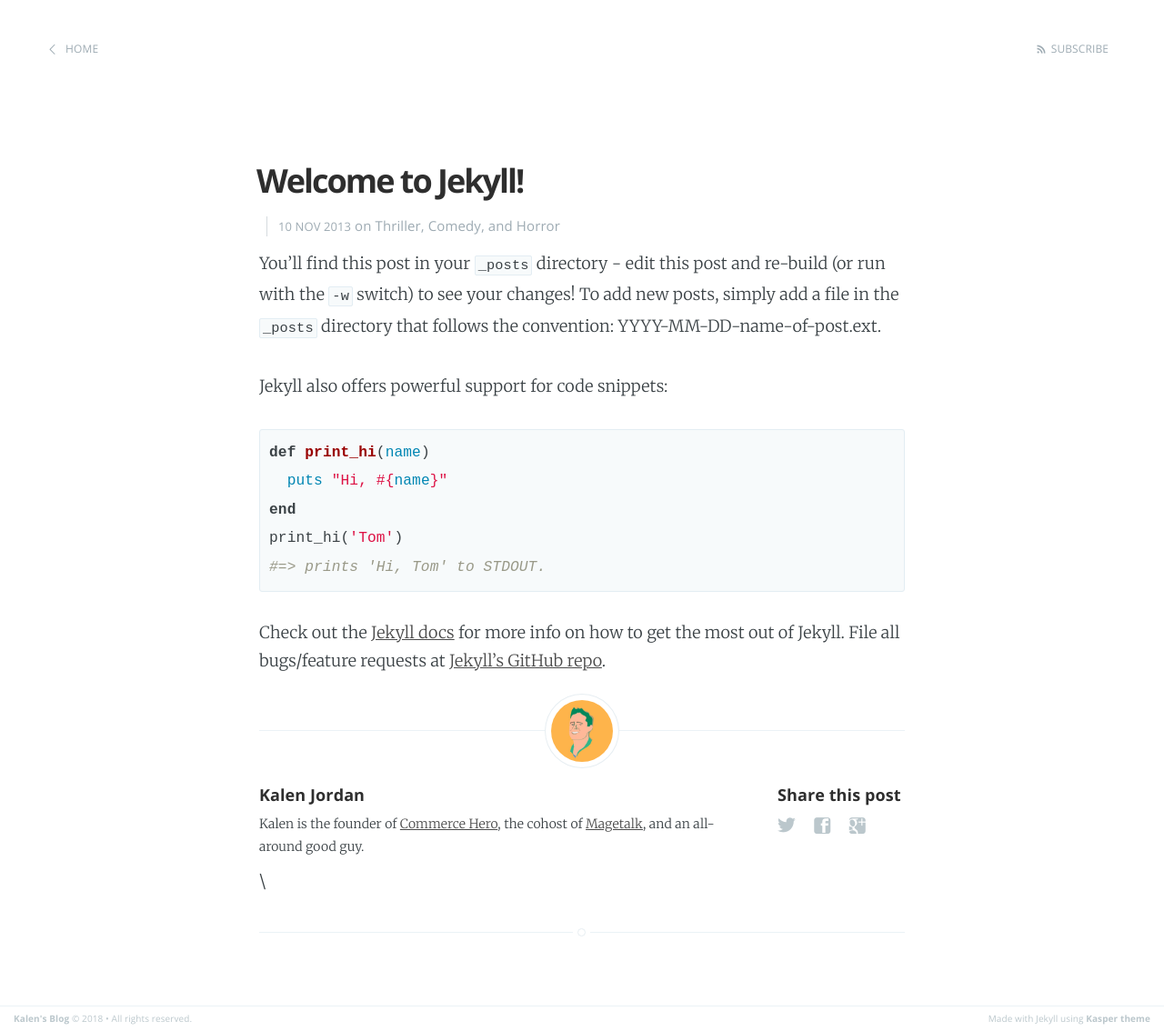
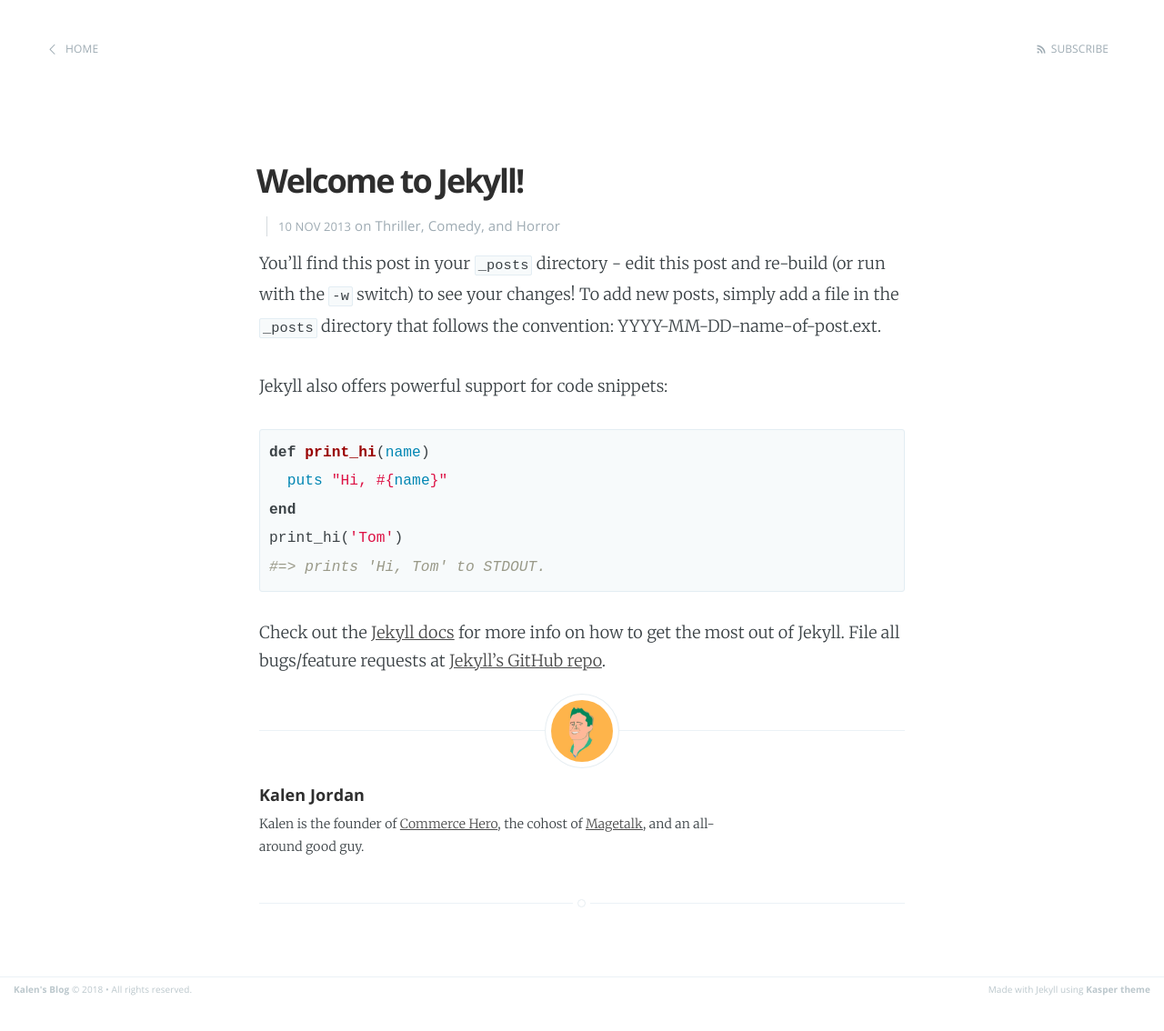
Before and after one commit to kalenjordan/kalenjordan.github.io, a Jekyll site: the page built from _posts/2013-11-10-welcome-to-jekyll.markdown, in a window 1280 px wide. Shown: the whole page at 91% size. Built offline with Jekyll 4.4.1, drawn with Linux system fonts in a browser that asks for light colours; after the commit the page ends 1103 px from its top, so only the background shows below that.

Commit message:
Get rid of share.html

```diff
--- a/_includes/share.html
+++ b/_includes/share.html
@@ -12,4 +12,4 @@
        onclick="window.open(this.href, 'google-plus-share', 'width=490,height=530');return false;">
         <span class="hidden">Google+</span>
     </a>
-</section>\
+</section>
--- a/_layouts/post.html
+++ b/_layouts/post.html
@@ -79,9 +79,6 @@ post_class: post-template
                 </section>
             {% endif %}
 
-            <!-- Share links section -->
-            {% include share.html %}
-
             <!-- Disqus comments -->
             {% if page.disqus %}
                 {% include disqus.html %}
```
